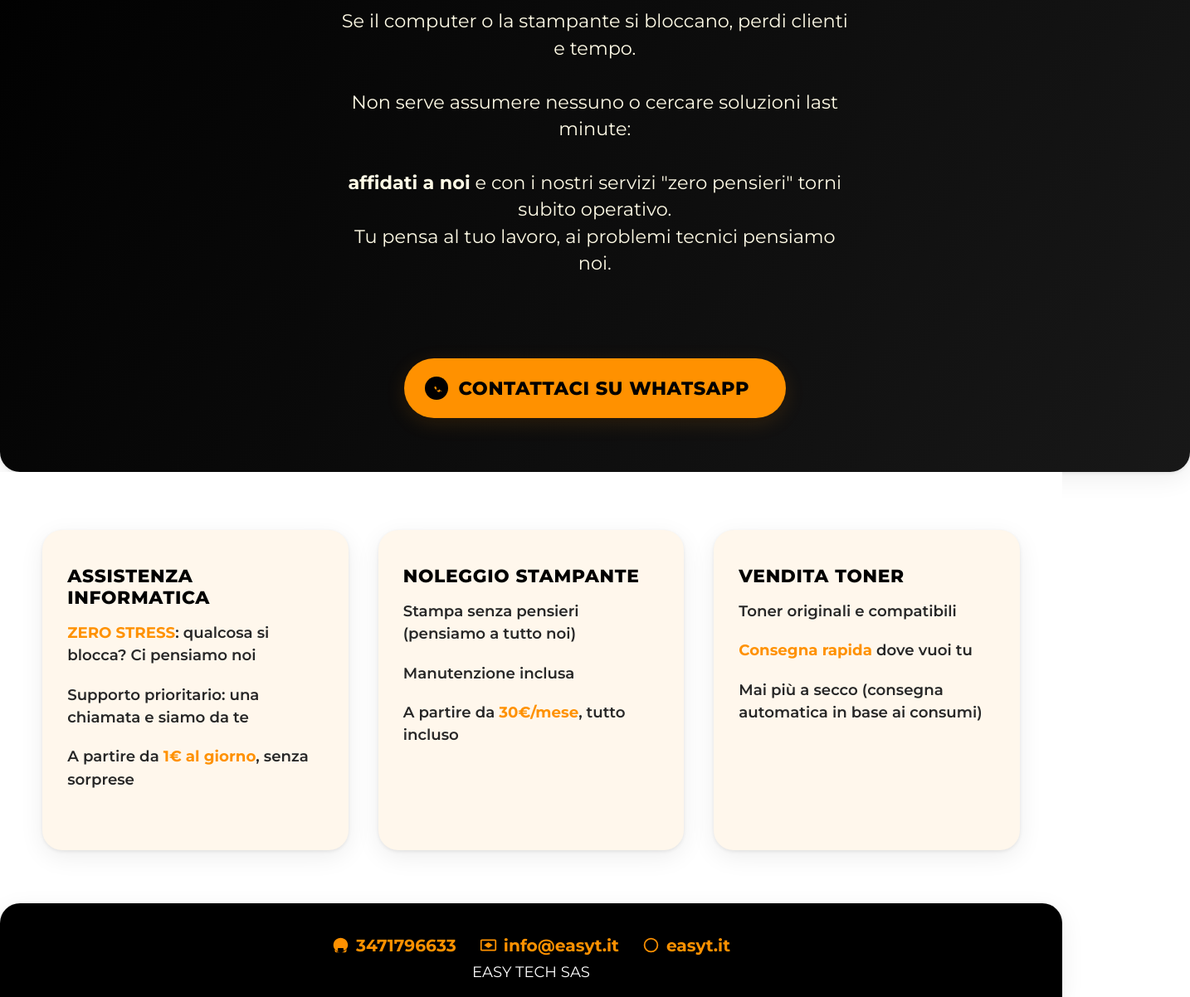
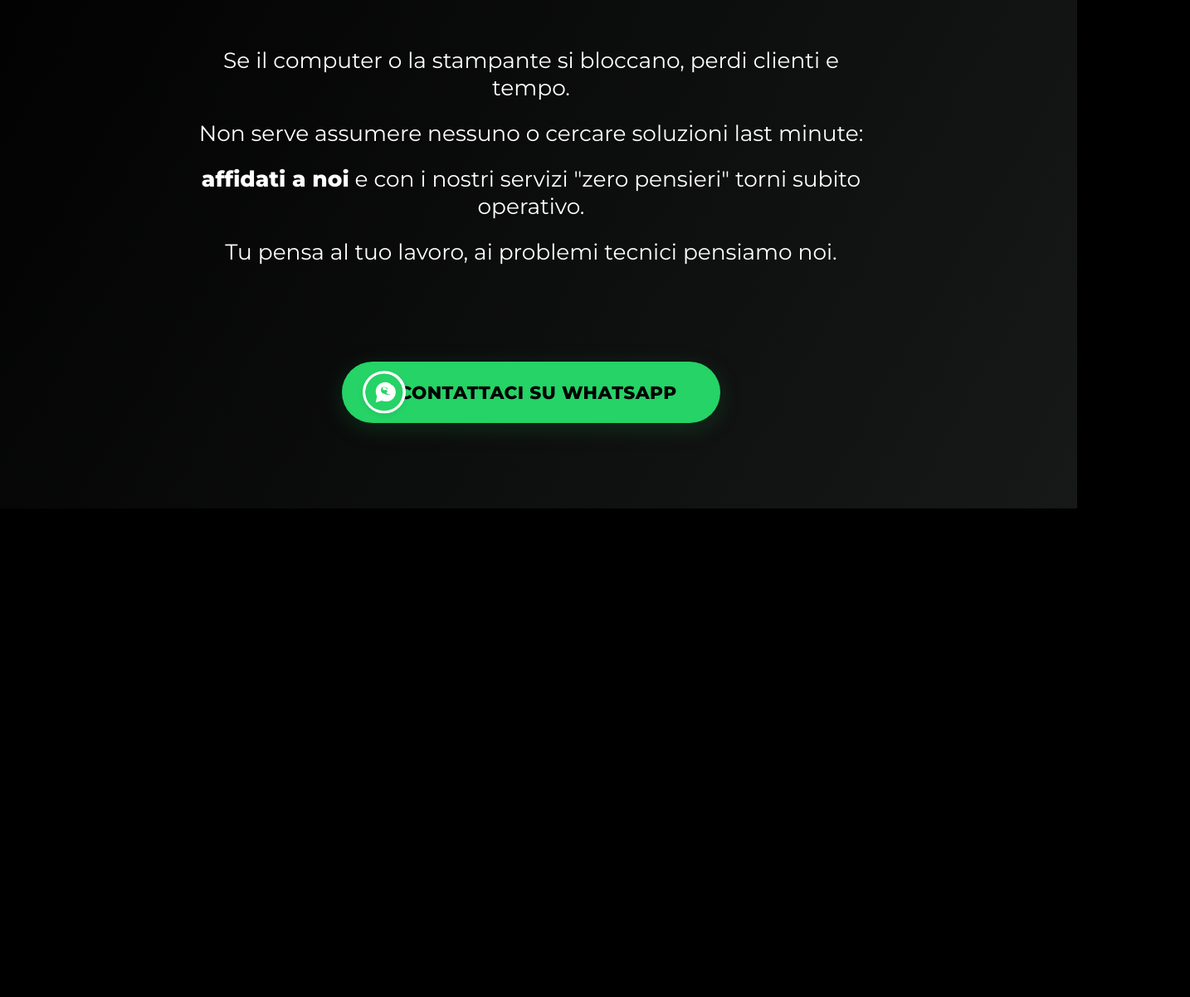
Before and after one commit to maickonen/easyt, a plain HTML site: page index.html in a window 1280 px wide. Shown: the part 187-1389 px from the top of the page at 83% size, 1434 px wide, since content can reach past the window. After the commit the page ends 800 px from the top, so only its background shows below. Drawn offline with Linux system fonts and the light colour scheme.

Commit message:
Update index.html

```diff
--- a/index.html
+++ b/index.html
@@ -9,189 +9,117 @@
     :root {
       --nero: #000;
       --bianco: #fff;
+      --verdewp: #25d366;
       --arancio: #ff9100;
-      --ombra: 0 8px 30px rgba(0,0,0,0.07), 0 1.5px 4px rgba(0,0,0,0.08);
-      --radius: 24px;
     }
     html, body {
       min-height: 100%;
       margin: 0;
       padding: 0;
-      background: var(--bianco);
+      background: var(--nero);
       font-family: 'Montserrat', Arial, sans-serif;
-      color: var(--nero);
+      color: var(--bianco);
       box-sizing: border-box;
     }
     body {
-      min-height: 100vh;
       display: flex;
       flex-direction: column;
+      min-height: 100vh;
       justify-content: flex-start;
-      margin: 0;
+      align-items: center;
     }
     .hero {
       width: 100%;
-      background: var(--nero);
-      background: linear-gradient(120deg, #000 0%, #181818 100%);
-      color: var(--bianco);
+      min-height: 100vh;
+      background: linear-gradient(120deg, #000 0%, #171818 100%);
+      display: flex;
+      flex-direction: column;
+      justify-content: center;
+      align-items: center;
+      padding: 0 18px;
       text-align: center;
-      padding: 70px 6vw 65px 6vw;
-      border-bottom-left-radius: var(--radius);
-      border-bottom-right-radius: var(--radius);
-      box-shadow: var(--ombra);
     }
     .hero h1 {
       font-family: 'Montserrat', Arial, sans-serif;
       font-weight: 800;
-      font-size: 3.1em;
-      margin: 0 0 18px 0;
-      letter-spacing: -.8px;
-      line-height: 1.05;
-      text-shadow: 0 2px 30px #00000036;
+      font-size: 2.7em;
+      margin: 0 0 15px 0;
+      letter-spacing: -1px;
+      line-height: 1.07;
     }
     .hero .sub {
-      font-size: 1.5em;
-      margin-bottom: 27px;
+      font-size: 1.45em;
       color: var(--arancio);
       font-weight: 800;
-      letter-spacing: .6px;
-      text-transform: uppercase;
+      letter-spacing: .7px;
+      margin-bottom: 40px;
     }
-    .hero p {
-      font-size: 1.4em;
-      line-height: 1.45;
-      margin: 0 auto 35px auto;
-      max-width: 620px;
-      color: #fffbe6;
+    .hero .maintext {
+      display: flex;
+      flex-direction: column;
+      align-items: center;
+      font-size: 1.5em;
       font-weight: 500;
+      line-height: 1.25;
+      margin: 0 0 55px 0;
+      max-width: 830px;
     }
+    .hero .maintext span {
+      margin: 11px 0;
+      display: block;
+      font-size: 1.1em;
+    }
+    .hero .maintext span b { font-weight: 800; }
     .cta-btn {
       display: inline-flex;
       align-items: center;
-      background: var(--arancio);
+      background: var(--verdewp);
       color: var(--nero);
       font-family: 'Montserrat', Arial, sans-serif;
       font-weight: 800;
       border-radius: 40px;
       border: 0;
-      font-size: 1.4em;
+      font-size: 1.35em;
       text-transform: uppercase;
-      padding: 22px 44px 22px 66px;
-      margin: 44px 0 0 0;
+      padding: 24px 52px 24px 68px;
+      margin: 50px 0 0 0;
       text-decoration: none;
-      box-shadow: 0 6px 24px 0 rgba(255,145,0,0.13), 0 1.5px 4px rgba(0,0,0,0.12);
+      box-shadow: 0 6px 28px 0 rgba(37,211,102,0.17), 0 1.5px 4px rgba(0,0,0,0.12);
       position: relative;
       cursor: pointer;
-      transition: background 0.18s;
-      letter-spacing: 0.6px;
+      letter-spacing: 0.45px;
+      transition: background 0.18s, box-shadow 0.22s;
     }
     .cta-btn:hover {
-      background: #ffb046;
-      color: var(--nero);
+      filter: brightness(1.07);
+      box-shadow: 0 12px 38px 0 rgba(37,211,102,0.22);
     }
     .cta-btn svg {
       position: absolute;
       left: 25px;
       top: 50%;
       transform: translateY(-50%);
+      width: 2.1em;
+      height: 2.1em;
+      background: #fff;
+      border-radius: 100%;
+      padding: 3px;
+      box-shadow: 0 2.5px 7px #0001;
     }
-    .cards-section {
-      display: flex;
-      flex-direction: row;
-      justify-content: center;
-      align-items: stretch;
-      gap: 36px;
-      padding: 70px 4vw 40px 4vw;
-      min-height: 350px;
-      flex: 1;
-      background: var(--bianco);
+    @media (max-width: 800px) {
+      .hero .maintext { font-size: 1.19em; }
+      .hero h1 { font-size: 1.65em; line-height: 1.18;}
+      .hero .sub { font-size: 1.05em;}
+      .cta-btn {font-size: 1em; padding: 17px 19px 17px 46px;}
+      .cta-btn svg {width: 1.5em; height: 1.5em; left: 16px;}
+      .hero {padding: 0 5vw;}
+      .hero .maintext span { font-size: 1em;}
+      .hero .maintext {margin-bottom: 36px;}
     }
-    .card {
-      flex: 1 1 330px;
-      max-width: 370px;
-      background: #fff7ec;
-      border-radius: var(--radius);
-      box-shadow: var(--ombra);
-      padding: 42px 30px 34px 30px;
-      display: flex;
-      flex-direction: column;
-      align-items: flex-start;
-      margin-bottom: 24px;
-      min-height: 310px;
-    }
-    .card h2 {
-      color: var(--nero);
-      font-family: 'Montserrat', Arial, sans-serif;
-      font-weight: 800;
-      font-size: 1.36em;
-      margin: 0 0 16px 0;
-      text-transform: uppercase;
-      letter-spacing: .7px;
-    }
-    .card ul {
-      list-style: none;
-      padding: 0;
-      font-size: 1.14em;
-      font-weight: 600;
-      margin: 0;
-    }
-    .card li {
-      margin-bottom: 1.1em;
-      line-height: 1.5;
-      color: #272727;
-    }
-    .card li strong { color: var(--arancio); }
-    .footer {
-      margin-top: auto;
-      background: var(--nero);
-      color: var(--bianco);
-      border-top-left-radius: var(--radius);
-      border-top-right-radius: var(--radius);
-      padding: 38px 10px 19px 10px;
-      text-align: center;
-      font-size: 1.13em;
-      box-shadow: var(--ombra);
-    }
-    .contacts {
-      margin-bottom: 8px;
-      display: flex;
-      flex-wrap: wrap;
-      gap: 28px;
-      justify-content: center;
-      align-items: center;
-      font-size: 1.12em;
-    }
-    .contacts span {
-      display: flex;
-      align-items: center;
-      gap: 8px;
-      color: var(--arancio);
-      font-weight: 700;
-    }
-    .contacts svg {
-      vertical-align: middle;
-      width: 21px;
-      height: 21px;
-    }
-    @media (max-width: 1160px) {
-      .cards-section {flex-direction: column; gap: 32px; align-items: center;}
-      .card {max-width: 94vw;}
-    }
-    @media (max-width: 650px) {
-      .hero {padding-top: 34px; padding-bottom: 30px;}
-      .hero h1 {font-size: 2em;}
-      .hero .sub {font-size: 1em;}
-      .hero p {font-size: 1.09em;}
-      .cta-btn {font-size: 1em; padding: 15px 19px 15px 45px;}
-      .cards-section {padding: 22px 2vw 18px 2vw;}
-      .card {padding: 29px 14px 21px 14px;}
-      .footer {font-size: .99em;}
-    }
-    @media (max-width: 425px) {
-      .hero h1 {font-size: 1.45em;}
-      .card h2 {font-size: 1.08em;}
-      .footer, .contacts {font-size: .89em;}
-      .contacts {gap: 10px;}
+    @media (max-width: 520px) {
+      .hero h1 {font-size: 1.11em; margin-bottom:12px;}
+      .hero .maintext {font-size: .98em; margin-bottom:24px;}
+      .cta-btn {font-size: .92em; padding: 13px 8vw 13px 15vw;}
     }
   </style>
 </head>
@@ -199,61 +127,16 @@
   <section class="hero">
     <h1>PROTEGGIAMO LA TUA ATTIVITÀ</h1>
     <div class="sub">ZERO GUASTI E SECCATURE</div>
-    <p>
-      Se il computer o la stampante si bloccano, perdi clienti e tempo.<br><br>
-      Non serve assumere nessuno o cercare soluzioni last minute:<br><br>
-      <strong>affidati a noi</strong> e con i nostri servizi "zero pensieri" torni subito operativo.<br>
-      Tu pensa al tuo lavoro, ai problemi tecnici pensiamo noi.
-    </p><br>
-    <a class="cta-btn" target="_blank" href="https://wa.me/393471796633?text=Ciao,%20voglio%20ricevere%20pi%C3%B9%20informazioni">
-      <svg fill="#fff" viewBox="0 0 32 32" width="28" height="28"><circle fill="#000" cx="16" cy="16" r="16"/><path fill="#ff9100" d="M24.19 21.09c-.36-.18-2.13-1.05-2.45-1.18-.32-.13-.55-.19-.77.12s-.88 1.07-1.08 1.3c-.2.21-.38.24-.7.08a7.65 7.65 0 01-2.29-1.42 8.29 8.29 0 01-1.54-1.87c-.16-.27-.02-.41.12-.56.13-.13.27-.32.41-.48.14-.16.19-.27.29-.44.1-.17.05-.31-.01-.44-.06-.14-.62-1.5-.85-2.08-.22-.52-.42-.45-.62-.46-.16-.01-.35-.02-.54-.02-.19 0-.36.06-.49.18-.13.11-.5.49-.5 1.22s.52 1.41.61 1.5c.09.1 1.04 1.59 2.5 2.18.35.15.62.22.83.28a2.28 2.28 0 001.08.07c.33-.07 1.02-.42 1.16-.85.14-.43.14-.8.1-.88z"/></svg>
-      Contattaci su WhatsApp
+    <div class="maintext">
+      <span>Se il computer o la stampante si bloccano, perdi clienti e tempo.</span>
+      <span>Non serve assumere nessuno o cercare soluzioni last minute:</span>
+      <span><b>affidati a noi</b> e con i nostri servizi "zero pensieri" torni subito operativo.</span>
+      <span>Tu pensa al tuo lavoro, ai problemi tecnici pensiamo noi.</span>
+    </div>
+    <a class="cta-btn" target="_blank" href="https://wa.me/393471796633?text=Ciao,%20voglio%20ricevere%20pi%C3%B9%20info!">
+      <svg viewBox="0 0 32 32" fill="none"><circle cx="16" cy="16" r="16" fill="#25d366"/><path d="M22.4 9.60103C20.9 8.10103 19 7.33336 17 7.33336C12.58 7.33336 9 10.9134 9 15.3334C9 16.7934 9.38 18.1934 10.13 19.4134L9 24.6667L14.04 23.0734C15.23 23.6067 16.6 23.8334 18 23.8334C22.42 23.8334 26 20.2534 26 15.8334C26 13.8334 25.23 11.9334 23.73 10.4334L22.4 9.60103Z" fill="#fff"/><path d="M20.58 19.0133C20.27 17.8933 20.02 17.5733 19.02 17.2533C18.02 16.9333 17.8 16.7533 18.04 16.4333C18.27 16.1266 19.12 15.1266 18.85 14.5066C18.55 13.8333 17.73 13.9666 17.2 14.0466C16.667 14.12 15.5867 14.2 15.18 13.4666C14.7933 12.7866 15.0333 12.0666 15.26 11.7733C15.487 11.48 15.7133 11.4666 16.1333 11.5733C16.5733 11.6866 17.38 12.1933 18.3533 12.8333C18.8333 13.16 19.1467 13.22 19.3133 13.16C19.5 13.0933 19.5333 12.9133 19.4 12.8066C19.28 12.7066 17.9467 11.6066 16.28 11.4133C15.2133 11.2866 14.6533 11.5999 14.4067 11.8133C14.1933 12.02 13.5467 12.6666 13.5 14.2266C13.4667 15.3933 13.88 16.2533 15.0667 16.9466C15.9267 17.4399 17.14 17.7533 18.1533 17.9733C19.18 18.1933 19.6 18.0133 20.0233 17.88C20.4167 17.76 20.7667 17.5133 21.1 17.2733C21.4667 17.0133 21.02 16.4266 20.58 19.0133Z" fill="#25d366"/></svg>
+      CONTATTACI SU WHATSAPP
     </a>
   </section>
-
-  <section class="cards-section">
-    <div class="card">
-      <h2>ASSISTENZA INFORMATICA</h2>
-      <ul>
-        <li><strong>ZERO STRESS</strong>: qualcosa si blocca? Ci pensiamo noi</li>
-        <li>Supporto prioritario: una chiamata e siamo da te</li>
-        <li>A partire da <strong>1€ al giorno</strong>, senza sorprese</li>
-      </ul>
-    </div>
-    <div class="card">
-      <h2>NOLEGGIO STAMPANTE</h2>
-      <ul>
-        <li>Stampa senza pensieri (pensiamo a tutto noi)</li>
-        <li>Manutenzione inclusa</li>
-        <li>A partire da <strong>30€/mese</strong>, tutto incluso</li>
-      </ul>
-    </div>
-    <div class="card">
-      <h2>VENDITA TONER</h2>
-      <ul>
-        <li>Toner originali e compatibili</li>
-        <li><strong>Consegna rapida</strong> dove vuoi tu</li>
-        <li>Mai più a secco (consegna automatica in base ai consumi)</li>
-      </ul>
-    </div>
-  </section>
-
-  <footer class="footer">
-    <div class="contacts">
-      <span>
-        <svg viewBox="0 0 24 24"><path d="M20 17.17V20a2 2 0 0 1-2 2H6a2 2 0 0 1-2-2v-2.83A7.973 7.973 0 0 0 12 22c2.21 0 4.21-.9 5.65-2.35zM12 2C6.477 2 2 6.477 2 12c0 4.418 3.134 8.09 7.367 8.828A4.982 4.982 0 0 1 8 19.344V17a1 1 0 0 1 1-1h6a1 1 0 0 1 1 1v2.344c-.36.156-.732.28-1.122.364A7.978 7.978 0 0 0 22 12c0-5.523-4.477-10-10-10z" fill="#ff9100"/></svg>
-        3471796633
-      </span>
-      <span>
-        <svg viewBox="0 0 24 24"><path d="M21 4H3a2 2 0 0 0-2 2v12c0 1.104.896 2 2 2h18a2 2 0 0 0 2-2V6a2 2 0 0 0-2-2zM3 6h18v12H3V6zm9 10l6-4-6-4-6 4 6 4z" fill="#ff9100"/></svg>
-        info@easyt.it
-      </span>
-      <span>
-        <svg viewBox="0 0 24 24"><path d="M12,2A10,10 0 1,0 22,12A10,10 0 0,0 12,2ZM12 20A8,8 0 1,1 20,12A8,8 0 0,1 12,20Z" fill="#ff9100"/></svg>
-        easyt.it
-      </span>
-    </div>
-    EASY TECH SAS
-  </footer>
 </body>
 </html>
```
